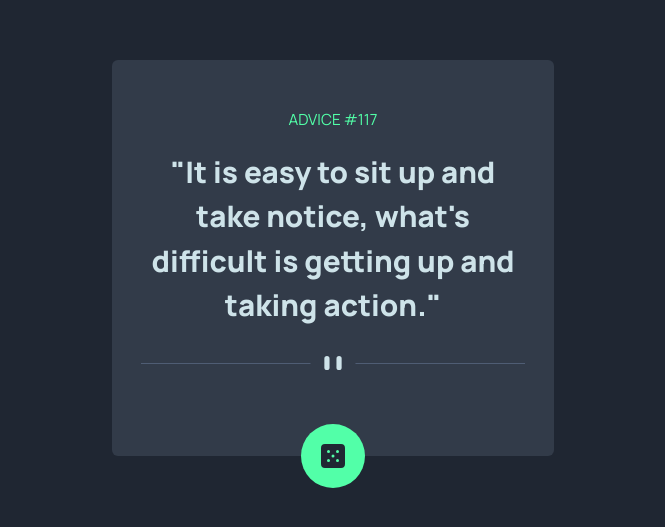
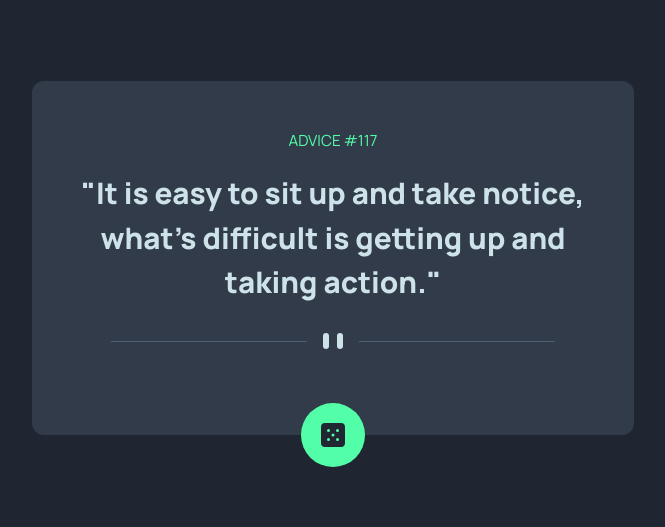
Before and after one commit to zesciati/advice-generator-app-main, a website: page index.html in a window 1280 px wide. Shown: the part 161-688 px from the top of the page, without its empty margins (307-972 px from the left). Drawn offline with Linux system fonts and the light colour scheme.

Commit message:
Memperbaikin design desktop

```diff
--- a/index.html
+++ b/index.html
@@ -16,9 +16,11 @@
 <body class="bg-(--blue-950) p-(--space-s) font-manrope">
   <main class="flex min-h-screen items-center">
 
-    <article class=" flex bg-(--blue-900) flex-col text-center justify-center p-(--space-m) rounded-md relative sm:mx-30 md:mx-40 lg:mx-60 xl:mx-100">
+    <article
+      class=" flex bg-(--blue-900) flex-col text-center justify-center p-(--space-m) rounded-xl relative sm:mx-30 md:mx-40 lg:mx-60 xl:mx-80">
       <p class="text-(--green-300) text-(length:--step--1) my-(--space-s)">ADVICE #117</p>
-      <h2 class="text-(--blue-200) text-(length:--step-3) mb-(--space-m) font-extrabold sm:text-(length:--step-2)">"It is easy to sit up and take
+      <h2 class="text-(--blue-200) text-(length:--step-3) mb-(--space-m) font-extrabold sm:text-(length:--step-2)">"It
+        is easy to sit up and take
         notice, what's difficult is getting up and taking action."</h2>
 
       <picture class="self-center mb-(--space-xl) ">
```
Also changed, not shown: src/output.css.
